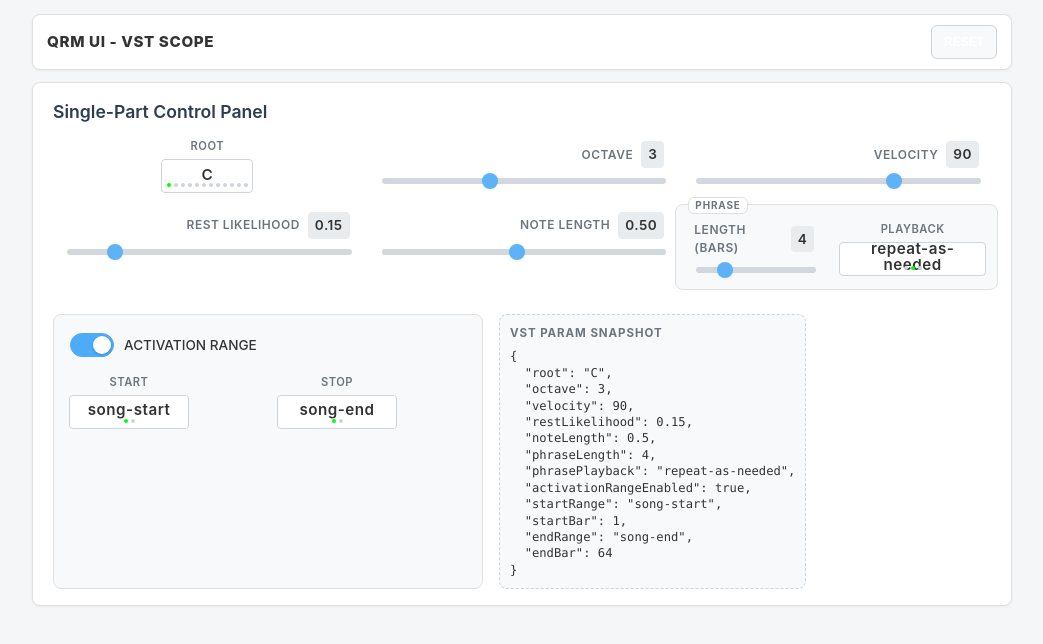
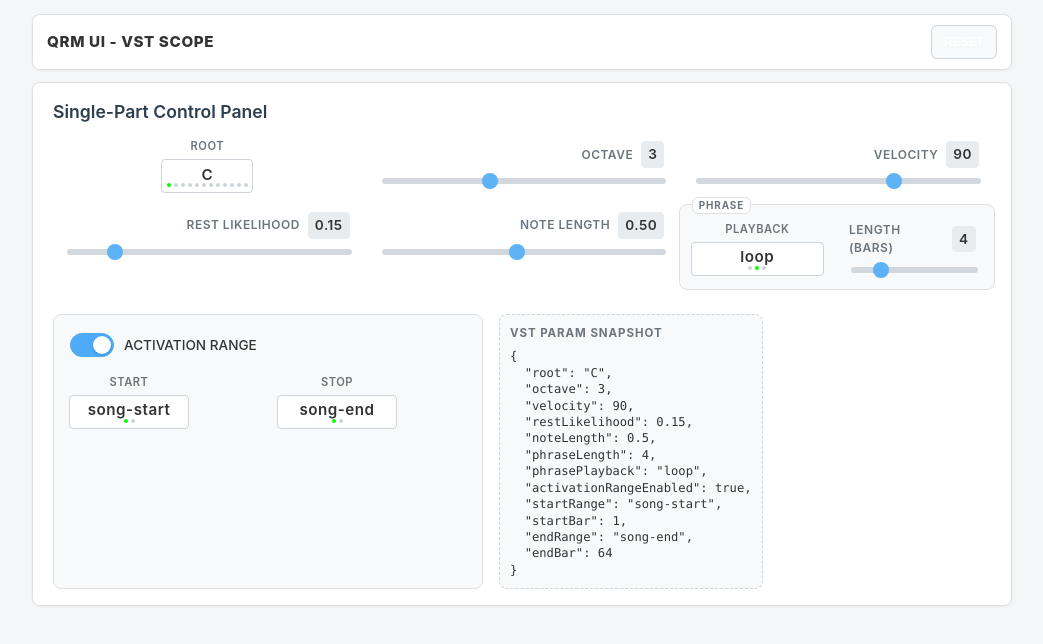
Before and after one commit to bso2001/qrm-ui, a Svelte app: page / in a window 1280 px wide. Shown: the top 644 px of the page, without its empty margins (118-1161 px from the left). Built offline with nearby package versions, Linux system fonts and the light colour scheme.

Commit message:
M1: reorder phrase playback and dim length for one-shot

```diff
--- a/src/App.svelte
+++ b/src/App.svelte
@@ -15,7 +15,7 @@
 		restLikelihood: 0.15,
 		noteLength: 0.5,
 		phraseLength: 4,
-		phrasePlayback: 'repeat-as-needed',
+		phrasePlayback: 'loop',
 		activationRangeEnabled: true,
 		startRange: 'song-start',
 		startBar: 1,
@@ -33,6 +33,18 @@
 
 	function clampModel()
 	{
+		if (
+			model.phrasePlayback !== 'one-shot'
+			&& model.phrasePlayback !== 'loop'
+			&& model.phrasePlayback !== 're-roll'
+		)
+		{
+			model = {
+				...model,
+				phrasePlayback: defaultState.phrasePlayback
+			}
+		}
+
 		if (model.startBar < 1)
 		{
 			model = {
@@ -75,9 +87,20 @@
 		{
 			try
 			{
+				const parsed = JSON.parse(saved)
+				const legacyPhrasePlaybackMap = {
+					'no-repeat': 'one-shot',
+					'repeat-as-needed': 'loop',
+					'regenerate-per-cycle': 're-roll'
+				}
+
 				model = {
 					...defaultState,
-					...JSON.parse(saved)
+					...parsed,
+					phrasePlayback:
+						legacyPhrasePlaybackMap[parsed.phrasePlayback]
+						|| parsed.phrasePlayback
+						|| defaultState.phrasePlayback
 				}
 			}
 			catch
@@ -186,24 +209,10 @@
 				<div class="control phrase-group-control">
 					<div class="phrase-group">
 						<div class="phrase-group-label">PHRASE</div>
-						<Slider
-							value={model.phraseLength}
-							label="LENGTH (BARS)"
-							min={1}
-							max={16}
-							step={1}
-							on:change={e =>
-							{
-								model = {
-									...model,
-									phraseLength: e.detail
-								}
-							}}
-						/>
 						<Choice
 							value={model.phrasePlayback}
 							label="PLAYBACK"
-							options={[ 'no-repeat', 'repeat-as-needed', 'regenerate-per-cycle' ]}
+							options={[ 'one-shot', 'loop', 're-roll' ]}
 							on:change={e =>
 							{
 								model = {
@@ -211,8 +220,27 @@
 									phrasePlayback: e.detail
 								}
 							}}
-							width="220px"
+							width="140px"
 						/>
+						<div class="phrase-length-wrap" class:dimmed={model.phrasePlayback === 'one-shot'}>
+							<Slider
+								value={model.phraseLength}
+								label="LENGTH (BARS)"
+								min={1}
+								max={16}
+								step={1}
+								on:change={e =>
+								{
+									if (model.phrasePlayback === 'one-shot')
+										return
+
+									model = {
+										...model,
+										phraseLength: e.detail
+									}
+								}}
+							/>
+						</div>
 					</div>
 				</div>
 			</div>
@@ -436,6 +464,15 @@
 		color: var(--text-muted);
 	}
 
+	.phrase-length-wrap {
+		display: contents;
+	}
+
+	.phrase-length-wrap.dimmed {
+		opacity: 0.45;
+		pointer-events: none;
+	}
+
 	.gate-card {
 		margin-top: 8px;
 		padding: 10px;
```
